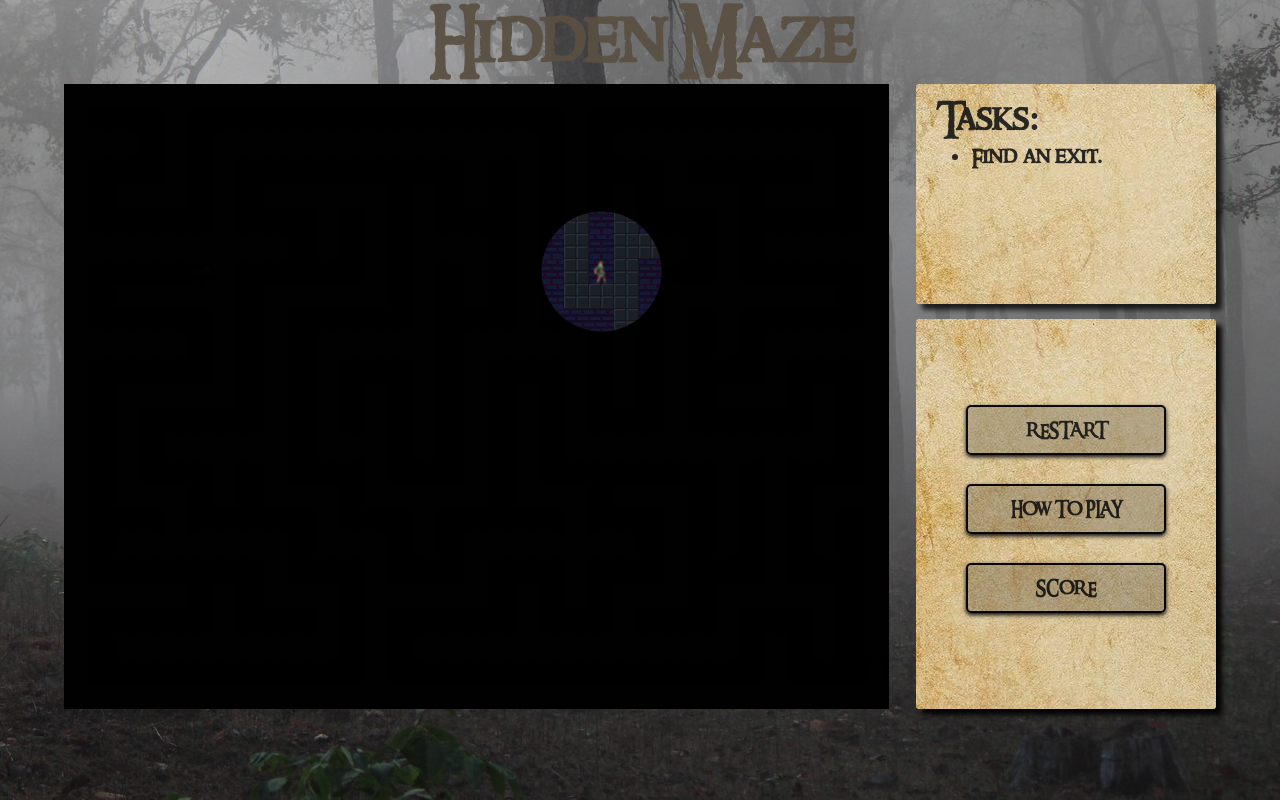
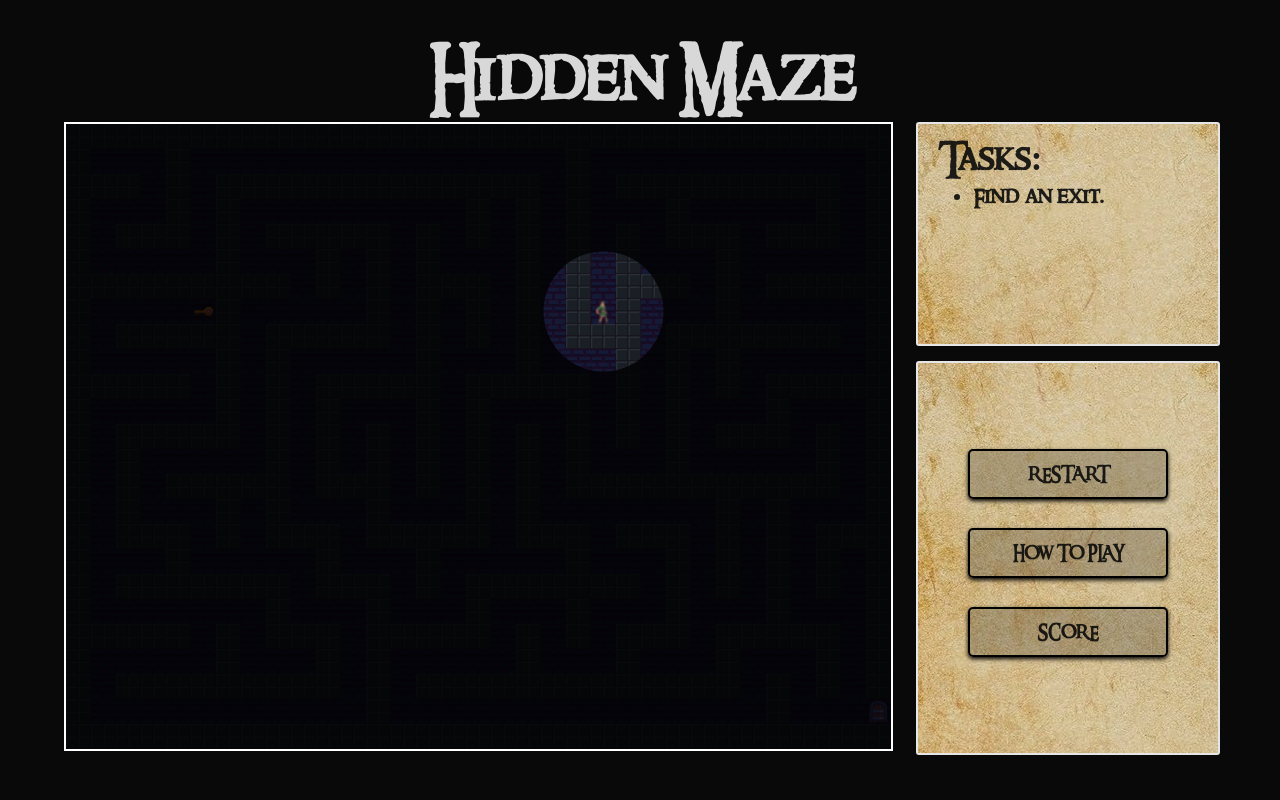
Before and after one commit to jasagregoric/Maze, a plain HTML site: page index.html in a window 1280 px wide. Drawn offline with Linux system fonts and the light colour scheme; some packages are replaced by stand-ins of ours; a script that the page names is missing.

Commit message:
Add files via upload

```diff
--- a/main.css
+++ b/main.css
@@ -4,7 +4,8 @@
 }
 
 body{
-    background-image: url('img/forest.jpg');
+    /*background-image: url('img/forest.jpg');*/
+    background-color: #090909;
     font-family: game;
     background-position: center bottom;
 }
@@ -16,7 +17,8 @@ body{
 #titleBody{
     text-align: center;
     font-size: 70px;
-    color: rgba(90, 80, 66, 0.95);
+    margin-top: 3%;
+    color: rgba(240, 240, 240, 0.9);
 }
 
 canvas{
@@ -25,6 +27,7 @@ canvas{
     left: 50%;
     margin-left: -21%;
     background-color: white;
+    border: 2px solid white;
 }
 
 #howtoplay{
@@ -146,7 +149,7 @@ canvas{
     padding-left: 20px;
     padding-top: 15px;
     color: rgba(10, 10, 10, 0.9);
-    box-shadow: 6px 6px 5px;
+    border: 2px solid white;
 }
 
 #tsk{
@@ -173,7 +176,7 @@ ul{
     flex-direction: column;
     justify-content: center;
     align-items: center;
-    box-shadow: 6px 6px 5px;
+    border: 2px solid white;
 }
 
 button {
--- a/main.js
+++ b/main.js
@@ -248,7 +248,7 @@ function map() {
     ctx.clearRect(0, 0, canvas.width, canvas.height);
     drawLab();
     ctx.globalCompositeOperation = 'source-over';
-    ctx.fillStyle = 'rgba(0, 0, 0, 0.98)';
+    ctx.fillStyle = 'rgba(0, 0, 0, 0.8)';
     ctx.fillRect(0, 0, canvas.width, canvas.height);
 
     drawLightCircle(playerX * 25 + 12.5, playerY * 25 + 12.5);
```
